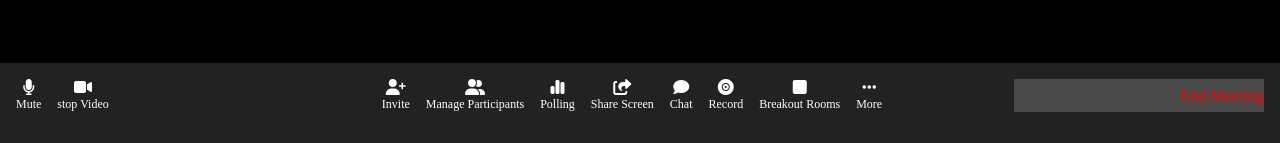
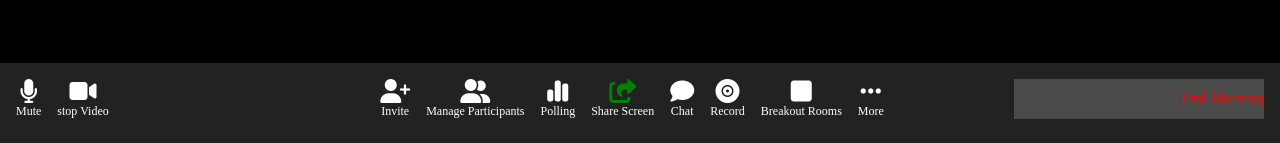
Before and after one commit to Francesco-Iannuzzi/html-css-zoom, a plain HTML site: page index.html in a window 1280 px wide. Shown: the part 657-800 px from the top of the page. Drawn offline with Linux system fonts and the light colour scheme.

Commit message:
fix footer

```diff
--- a/css/style.css
+++ b/css/style.css
@@ -112,6 +112,11 @@ button
     align-items: center;
 }
 
+.green > i
+{
+    color: green;
+}
+
 .close
 {
     background-color: #4a4a4a;
@@ -130,7 +135,7 @@ button
 
 .button_footer > i
 {
-    font-size: 1rem;
+    font-size: 1.5rem;
 }
 
 .button_footer > .text_footer
--- a/index.html
+++ b/index.html
@@ -323,7 +323,7 @@
                         Polling
                     </div>
                 </div>
-                <div class="button_footer">
+                <div class="button_footer green">
                     <i class="fa-solid fa-share-from-square"></i>
                     <div class="text_footer">
                         Share Screen
```
